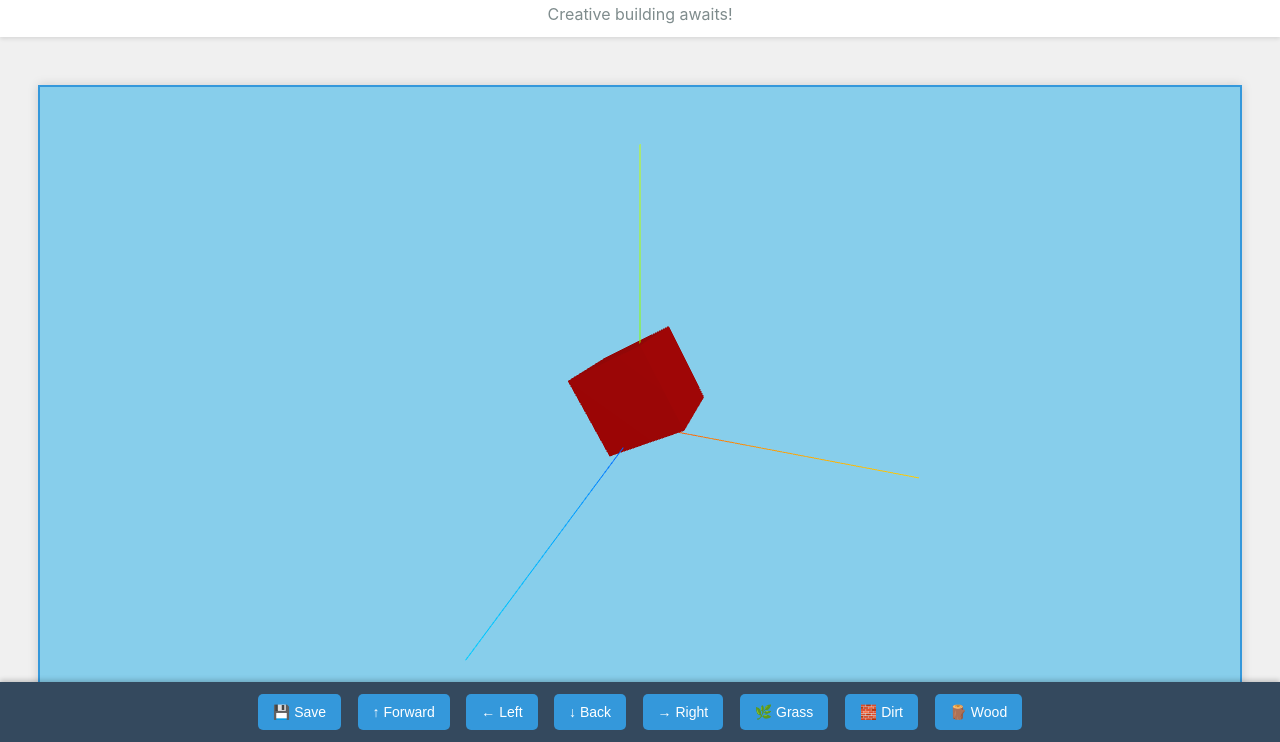
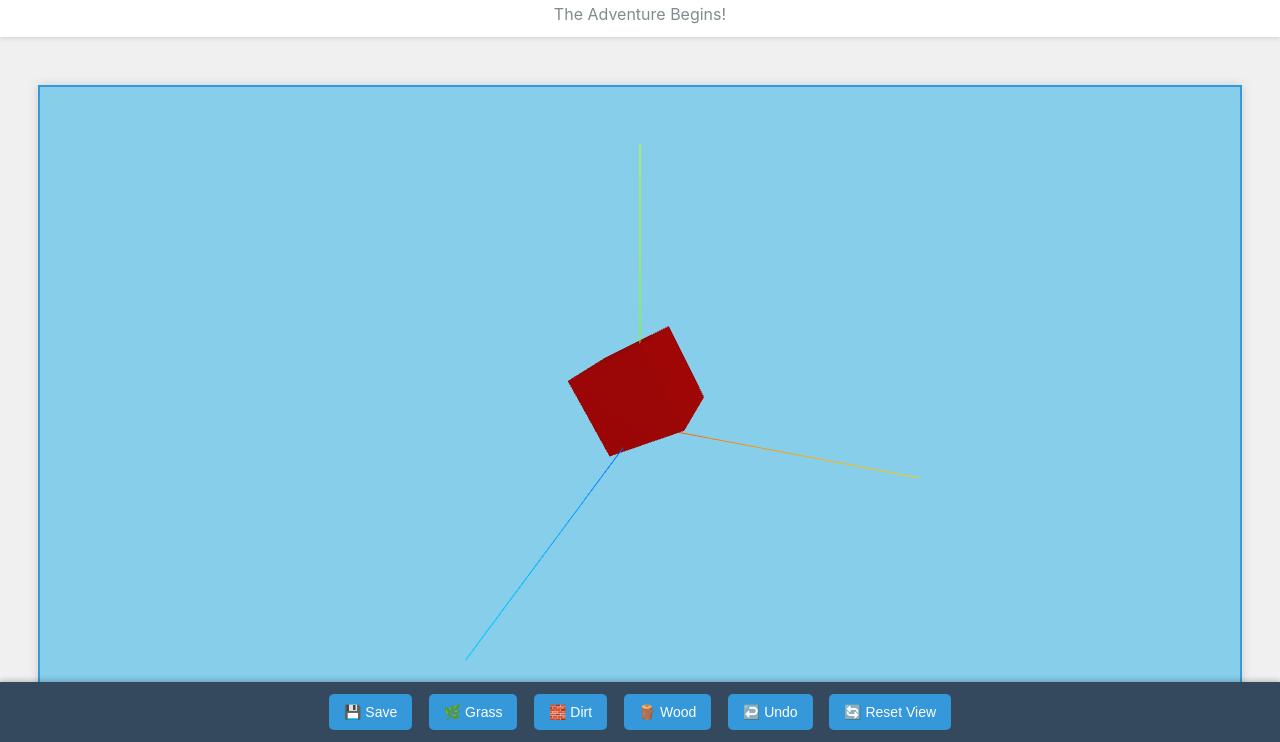
Before and after one commit to dinocv/kiddoverse-web-edition, a plain HTML site: page index.html in a window 1280 px wide. Shown: the part 58-800 px from the top of the page. Drawn offline with nearby package versions, Linux system fonts and the light colour scheme.

Commit message:
Update index.html

```diff
--- a/index.html
+++ b/index.html
@@ -3,17 +3,18 @@
 <head>
     <meta charset="UTF-8">
     <meta name="viewport" content="width=device-width, initial-scale=1.0">
-    <title>Kiddoverse - Web Edition</title>
+    <title>Kiddoverse - Genesis Build!</title>
     <link rel="stylesheet" href="style.css">
-    <!-- Three.js Library (ensure this is the correct and latest version you want to use) -->
-    <script src="https://cdnjs.cloudflare.com/ajax/libs/three.js/0.164.1/three.min.js" integrity="sha512-339B498cfB345IOM3Sz3YyD9h3M2K3Qx91T87K45D4x9Xy3F/W33L8O7JdL3c05Hh3J5tN3h7W6g==" crossorigin="anonymous" referrerpolicy="no-referrer"></script>
     <!-- Link to your manifest for PWA features -->
     <link rel="manifest" href="manifest.json">
+
+    <!-- Three.js Library from JSDelivr CDN -->
+    <script src="https://cdn.jsdelivr.net/npm/three@0.164.1/build/three.min.js"></script>
 </head>
 <body>
     <header>
         <h1>Welcome to Kiddoverse!</h1>
-        <p>Creative building awaits!</p>
+        <p>The Adventure Begins!</p>
     </header>
 
     <main>
@@ -21,16 +22,16 @@
     </main>
 
     <div class="controls-bar">
-        <button id="saveBtn">💾 Save</button>
-        <button id="forwardBtn">↑ Forward</button> <!-- These buttons are placeholders for now -->
-        <button id="leftBtn">← Left</button>
-        <button id="backBtn">↓ Back</button>
-        <button id="rightBtn">→ Right</button>
-        <button id="grassBtn">🌿 Grass</button>
-        <button id="dirtBtn">🧱 Dirt</button>
-        <button id="woodBtn">🪵 Wood</button>
+        <!-- Buttons are placeholders for future functionality -->
+        <button id="saveBtn" title="Save your creation (coming soon!)">💾 Save</button>
+        <button id="selectBlockBtn_Grass" title="Select Grass Block (coming soon!)">🌿 Grass</button>
+        <button id="selectBlockBtn_Dirt" title="Select Dirt Block (coming soon!)">🧱 Dirt</button>
+        <button id="selectBlockBtn_Wood" title="Select Wood Block (coming soon!)">🪵 Wood</button>
+        <button id="undoBtn" title="Undo last action (coming soon!)">↩️ Undo</button>
+        <button id="resetViewBtn" title="Reset Camera View (coming soon!)">🔄 Reset View</button>
     </div>
 
+    <!-- Your game logic -->
     <script src="main.js"></script>
 </body>
 </html>
```
